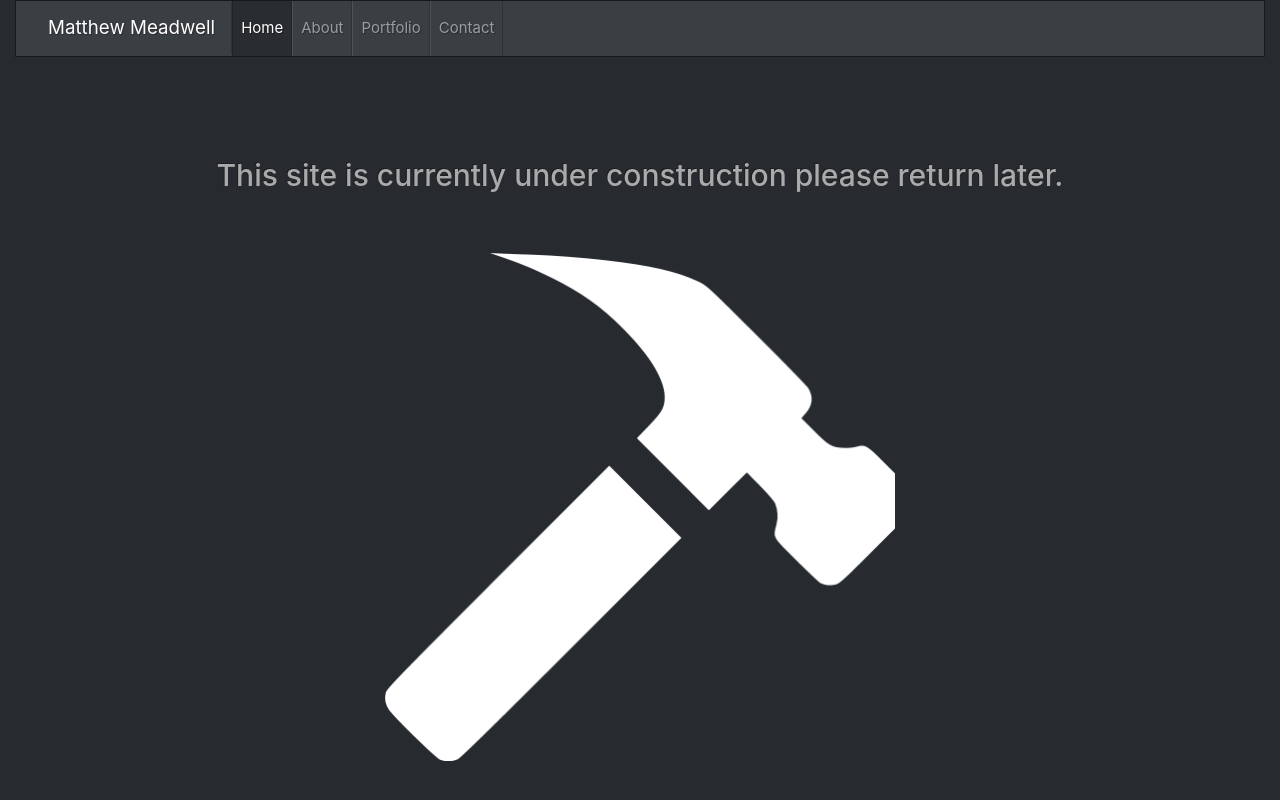
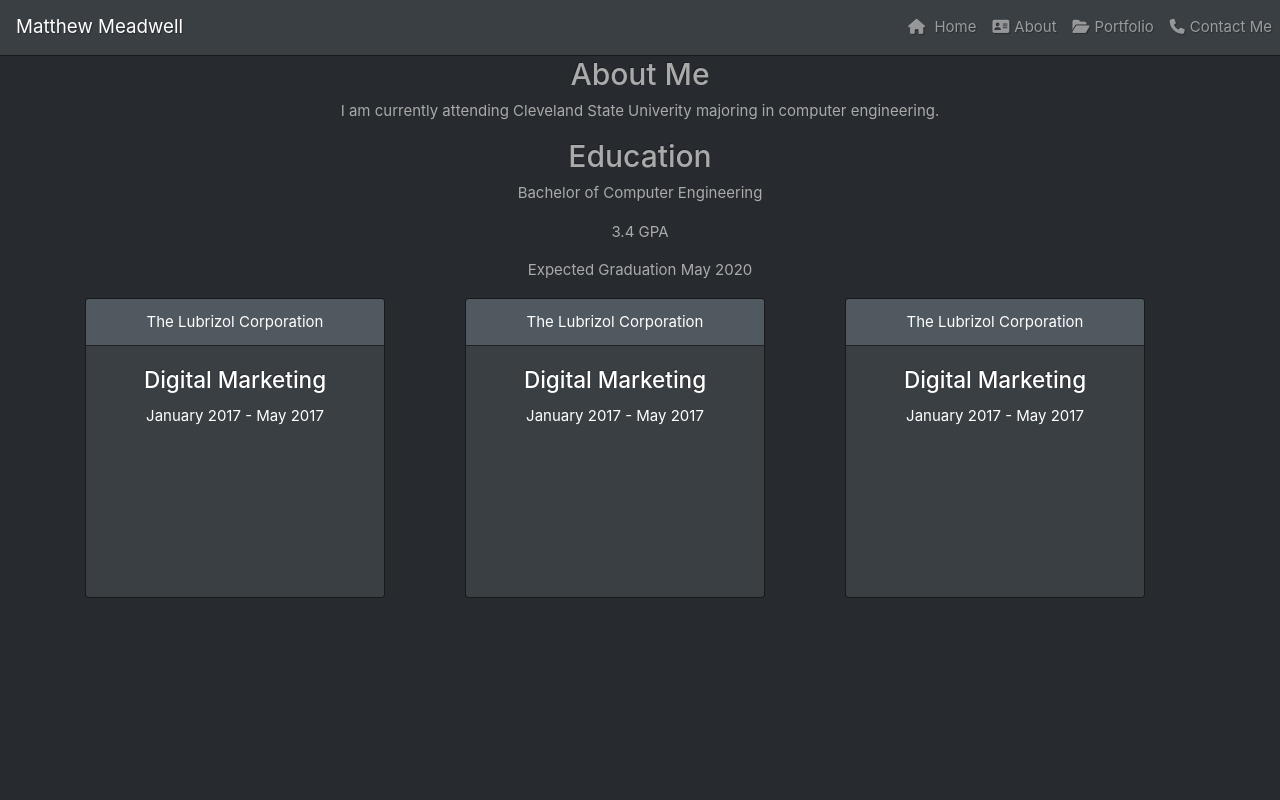
Before and after one commit to mmeadwell22/portfolio, a plain HTML site: page index.html in a window 1280 px wide. Drawn offline with nearby package versions, Linux system fonts and the light colour scheme.

Commit message:
major update

```diff
--- a/css/custom.css
+++ b/css/custom.css
@@ -0,0 +1,63 @@
+.navbar .nav-link{
+    border-right: 0px;
+    border-left: 0px;
+}
+.navbar-brand{
+    border-right: 0px;
+    border-left: 0px;
+}
+.navbar{
+    padding: 0px;
+}
+.fa, .fas{
+    padding-right: 5px;
+}
+
+.flip-card {
+    background-color: transparent;
+    width: 300px;
+    height: 300px;
+    perspective: 1000px; /* Remove this if you don't want the 3D effect */
+  }
+
+.flip-card-front{
+    color: black;
+}
+
+.flip-card-inner {
+    position: relative;
+    width: 100%;
+    height: 100%;
+    text-align: center;
+    transition: transform 0.5s;
+    transform-style: preserve-3d;
+  }
+
+.test .flip-card-inner{
+    transform: rotateY(180deg);
+}
+
+ /* .flip-card:hover .flip-card-inner {
+    transform: rotateY(180deg);
+    cursor: pointer;
+  } */
+
+.flip-card-front, .flip-card-back {
+    position: absolute;
+    width: 100%;
+    height: 100%;
+    backface-visibility: hidden;
+  }
+
+.card{
+    height: 300px;
+    width: 300px;
+    perspective: 1000px;
+}
+
+.flip-card-back{
+    background-color: #3A3F44;
+    border: 1px solid rgba(0, 0, 0, 0.6);
+    border-radius: 0.25rem;
+    transform: rotateY(180deg);
+}
--- a/index.html
+++ b/index.html
@@ -3,39 +3,118 @@
 <head>
   <link rel="stylesheet" href="css/bootstrap.min.css">
   <link rel="stylesheet" href="css/custom.css">
+  <script src="https://kit.fontawesome.com/5efe554a08.js"></script>
+
+</head>
 
 <body>
-  <div id="mainPage" class="container-fluid col-12">
-    <nav class="navbar navbar-expand-lg navbar-dark bg-primary">
-      <a class="navbar-brand" href="#">Matthew Meadwell</a>
-      <button class="navbar-toggler" type="button" data-toggle="collapse" data-target="#navbarColor01" aria-controls="navbarColor01" aria-expanded="false" aria-label="Toggle navigation">
+  <nav class="navbar navbar-expand-lg navbar-dark bg-primary navbar-fixed-top">
+    <a class="navbar-brand" href="#home">Matthew Meadwell</a>
+    <button class="navbar-toggler" type="button" data-toggle="collapse" data-target="#navbarColor01"
+      aria-controls="navbarColor01" aria-expanded="false" aria-label="Toggle navigation">
       <span class="navbar-toggler-icon"></span>
     </button>
-
     <div class="collapse navbar-collapse" id="navbarColor01">
-        <ul class="navbar-nav mr-auto">
-          <li class="nav-item active">
-            <a class="nav-link" href="#">Home <span class="sr-only">(current)</span></a>
+      <ul class="navbar-nav ml-auto">
+        <li class="nav-item">
+          <a class="nav-link" href="#home"><i class="fas fa-home"></i> Home <span class="sr-only">(current)</span></a>
         </li>
         <li class="nav-item">
-            <a id="about" class="nav-link" onclick="scroll(this)">About</a>
+          <a class="nav-link" href="#about"><i class="fas fa-address-card"></i>About</a>
         </li>
         <li class="nav-item">
-            <a class="nav-link" href="#">Portfolio</a>
+          <a class="nav-link" href="#portfolio"><i class="fas fa-folder-open"></i>Portfolio</a>
         </li>
         <li class="nav-item">
-            <a class="nav-link" href="#">Contact</a>
+          <a class="nav-link" href="#contact"><i class="fas fa-phone"></i>Contact Me</a>
         </li>
       </ul>
     </div>
   </nav>
+  <div id="home" class="container-fluid col-12">
+
   </div>
-  <div id="middle" class="container-fluid col-12">
-    <h2 class="text-center" style="padding-top: 100px">This site is currently under construction please return later.</h2>
-    <img style="display: block; margin-left: auto; margin-right: auto; padding-top: 50px" src="hammer-512.png">
+  <div id="about" class="col-lg-12 text-center">
+    <h2>About Me</h2>
+    <p>I am currently attending Cleveland State Univerity majoring in computer engineering.</p>
   </div>
+  <div id="education" class="col-lg-12 text-center">
+    <h2>Education</h2>
+    <p>Bachelor of Computer Engineering</p>
+    <p>3.4 GPA</p>
+    <p>Expected Graduation May 2020</p>
+  </div>
+  <div id="portfolio" class="container">
+    <div class="row">
+
+      <div id="card1" class="col-md-4">
+        <div class="flip-card">
+          <div class="flip-card-inner">
+            <div class="flip-card-front">
+              <div class="card text-white bg-primary mb-3 text-center" style="max-width: 20rem;">
+                <div class="card-header">The Lubrizol Corporation</div>
+                <div class="card-body">
+                  <h4 class="card-title">Digital Marketing</h4>
+                  <p class="card-text">January 2017 - May 2017</p>
+                </div>
+              </div>
+            </div>
+            <div class="flip-card-back">
+              <h2>testing</h2>
+            </div>
+          </div>
+        </div>
+      </div>
+
+      <div id="card2" class="col-md-4">
+        <div class="flip-card">
+          <div class="flip-card-inner">
+            <div class="flip-card-front">
+              <div class="card text-white bg-primary mb-3 text-center" style="max-width: 20rem;">
+                <div class="card-header">The Lubrizol Corporation</div>
+                <div class="card-body">
+                  <h4 class="card-title">Digital Marketing</h4>
+                  <p class="card-text">January 2017 - May 2017</p>
+                </div>
+              </div>
+            </div>
+            <div class="flip-card-back">
+              <h2>testing</h2>
+            </div>
+          </div>
+        </div>
+      </div>
+
+      <div id="card3" class="col-md-4">
+        <div class="flip-card">
+          <div class="flip-card-inner">
+            <div class="flip-card-front">
+              <div class="card text-white bg-primary mb-3 text-center" style="max-width: 20rem;">
+                <div class="card-header">The Lubrizol Corporation</div>
+                <div class="card-body">
+                  <h4 class="card-title">Digital Marketing</h4>
+                  <p class="card-text">January 2017 - May 2017</p>
+                </div>
+              </div>
+            </div>
+            <div class="flip-card-back">
+              <h2>testing</h2>
+            </div>
+          </div>
+        </div>
+      </div>
+    </div>
+  </div>
+
+
   <script src="scripts/testing.js"></script>
-    <script src="https://code.jquery.com/jquery-3.2.1.slim.min.js" integrity="sha384-KJ3o2DKtIkvYIK3UENzmM7KCkRr/rE9/Qpg6aAZGJwFDMVNA/GpGFF93hXpG5KkN" crossorigin="anonymous"></script>
-    <script src="https://cdnjs.cloudflare.com/ajax/libs/popper.js/1.12.9/umd/popper.min.js" integrity="sha384-ApNbgh9B+Y1QKtv3Rn7W3mgPxhU9K/ScQsAP7hUibX39j7fakFPskvXusvfa0b4Q" crossorigin="anonymous"></script>
-    <script src="https://maxcdn.bootstrapcdn.com/bootstrap/4.0.0/js/bootstrap.min.js" integrity="sha384-JZR6Spejh4U02d8jOt6vLEHfe/JQGiRRSQQxSfFWpi1MquVdAyjUar5+76PVCmYl" crossorigin="anonymous"></script></body>
-</head>
+  <script src="https://code.jquery.com/jquery-3.2.1.slim.min.js"
+    integrity="sha384-KJ3o2DKtIkvYIK3UENzmM7KCkRr/rE9/Qpg6aAZGJwFDMVNA/GpGFF93hXpG5KkN"
+    crossorigin="anonymous"></script>
+  <script src="https://cdnjs.cloudflare.com/ajax/libs/popper.js/1.12.9/umd/popper.min.js"
+    integrity="sha384-ApNbgh9B+Y1QKtv3Rn7W3mgPxhU9K/ScQsAP7hUibX39j7fakFPskvXusvfa0b4Q"
+    crossorigin="anonymous"></script>
+  <script src="https://maxcdn.bootstrapcdn.com/bootstrap/4.0.0/js/bootstrap.min.js"
+    integrity="sha384-JZR6Spejh4U02d8jOt6vLEHfe/JQGiRRSQQxSfFWpi1MquVdAyjUar5+76PVCmYl"
+    crossorigin="anonymous"></script>
+</body>
--- a/scripts/testing.js
+++ b/scripts/testing.js
@@ -0,0 +1,8 @@
+document.getElementById("card1").addEventListener("click", test)
+document.getElementById("card2").addEventListener("click", test)
+document.getElementById("card3").addEventListener("click", test)
+
+
+function test(){
+    $("#card1").toggleClass('test');
+}
```
Also changed, not shown: contact.html (+2 -2 lines). Lines whose indentation alone changed are shown as unchanged.
